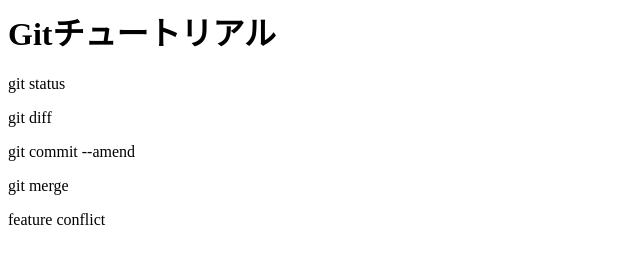
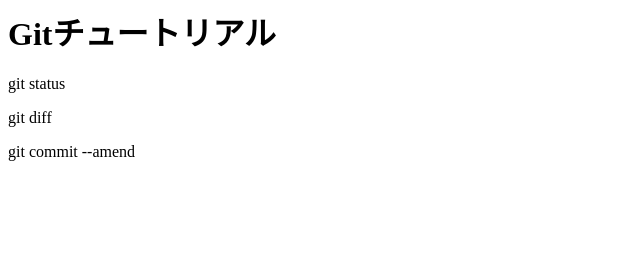
Before and after one commit to tsteam89y/git_tutorial, a plain HTML site: page index.html in a window 1280 px wide. Shown: the whole page, without its empty margins (0-640 px from the left). Drawn offline with Linux system fonts and the light colour scheme.

Commit message:
[modified]Delete test conflict data.

```diff
--- a/index.html
+++ b/index.html
@@ -2,5 +2,3 @@
 <p>git status</p>
 <p>git diff</p>
 <p>git commit --amend</p>
-<p>git merge</p>
-<p>feature conflict</p>
```
